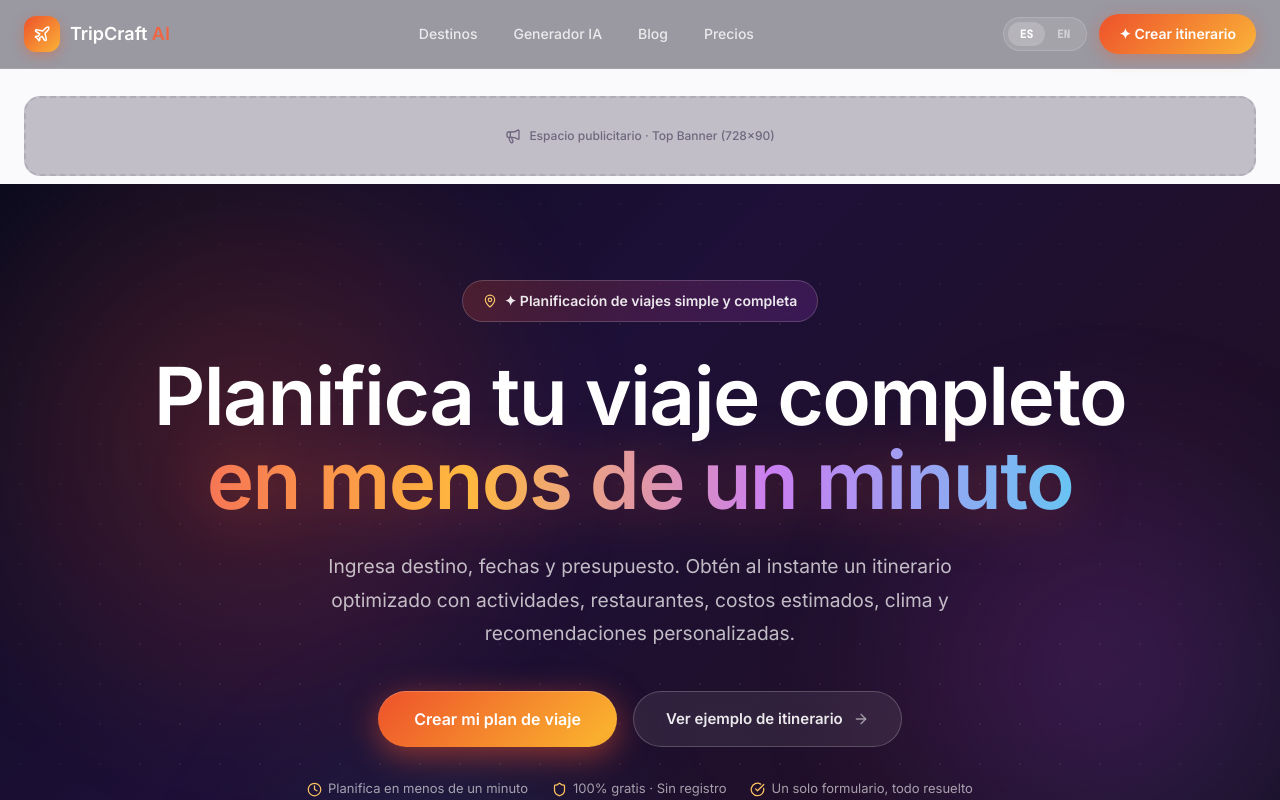
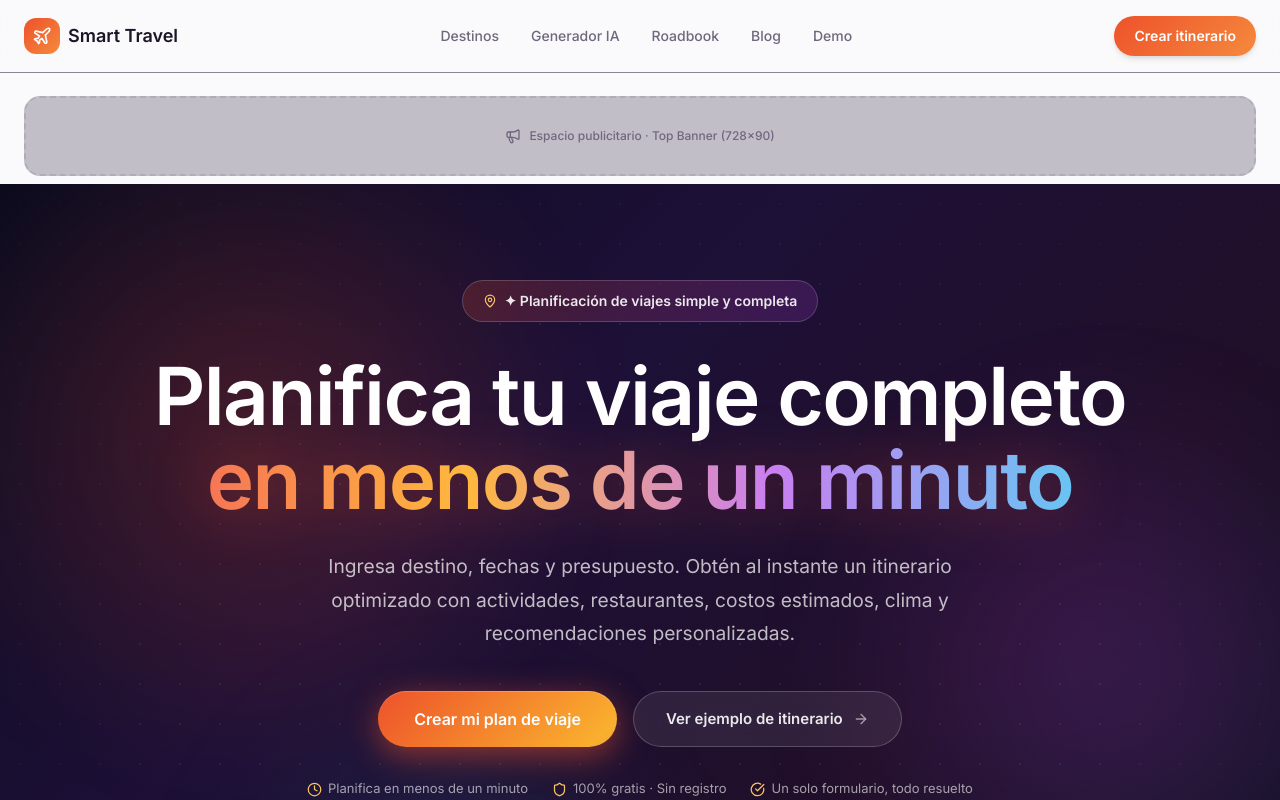
Before and after one commit to eduardodaza/paginaweblovable, a Next.js app in the folder cuenta-test-viajes-main/viajes-main/: page / in a window 1280 px wide. Shown: the top 800 px of the page. Built offline with nearby package versions, Linux system fonts and the light colour scheme.

Commit message:
Update Navbar.tsx

```diff
--- a/cuenta-test-viajes-main/viajes-main/src/components/landing/sections/Navbar.tsx
+++ b/cuenta-test-viajes-main/viajes-main/src/components/landing/sections/Navbar.tsx
@@ -1,134 +1,32 @@
-// Navbar.tsx — Navegación con indicador de scroll activo y menú mobile completo
 import { motion } from "framer-motion";
-import { Plane, Menu, X } from "lucide-react";
-import { useState, useEffect } from "react";
-import type { Locale } from "@/lib/types";
+import { Plane } from "lucide-react";
 
-interface Props { locale: Locale; onLocaleChange: (l: Locale) => void; }
-
-export function Navbar({ locale, onLocaleChange }: Props) {
-  const [mobileOpen, setMobileOpen] = useState(false);
-  const [scrolled, setScrolled] = useState(false);
-  const es = locale === "es";
-
-  useEffect(() => {
-    const handler = () => setScrolled(window.scrollY > 40);
-    window.addEventListener("scroll", handler, { passive: true });
-    return () => window.removeEventListener("scroll", handler);
-  }, []);
-
-  const links = [
-    { href: "#destinos",  label: es ? "Destinos"      : "Destinations"  },
-    { href: "#generador", label: es ? "Generador IA"  : "AI Generator"  },
-    { href: "#blog",      label: "Blog"                                  },
-    { href: "#precios",   label: es ? "Precios"        : "Pricing"       },
-  ];
-
+export function Navbar() {
   return (
     <motion.header
       initial={{ y: -20, opacity: 0 }}
       animate={{ y: 0, opacity: 1 }}
       transition={{ duration: 0.5 }}
-      className="fixed top-0 left-0 right-0 z-50 border-b transition-all duration-300"
-      style={{
-        background: scrolled ? "rgba(255,255,255,0.92)" : "rgba(10,8,25,0.4)",
-        backdropFilter: "blur(20px)",
-        borderColor: scrolled ? "rgba(0,0,0,0.08)" : "rgba(255,255,255,0.1)",
-      }}
+      className="fixed top-0 left-0 right-0 z-50 backdrop-blur-lg bg-background/70 border-b border-border/50"
     >
-      <nav className="max-w-7xl mx-auto px-6 py-3.5 flex items-center justify-between">
-
-        {/* Logo */}
-        <a href="#" className="flex items-center gap-2.5 font-bold text-lg group">
-          <span className="inline-flex items-center justify-center w-9 h-9 rounded-xl text-white group-hover:scale-105 transition-transform"
-            style={{ background: "linear-gradient(135deg, hsl(12 85% 55%), hsl(38 95% 60%))", boxShadow: "0 4px 12px hsl(12 85% 55% / 0.35)" }}>
-            <Plane style={{ width: 18, height: 18 }} />
+      <nav className="max-w-7xl mx-auto px-6 py-4 flex items-center justify-between">
+        <a href="#" className="flex items-center gap-2 font-bold text-lg">
+          <span className="inline-flex items-center justify-center w-9 h-9 rounded-xl text-primary-foreground" style={{ background: "var(--gradient-hero)" }}>
+            <Plane className="w-5 h-5" />
           </span>
-          <span style={{ color: scrolled ? "hsl(260 30% 12%)" : "#fff" }}>
-            TripCraft <span style={{ color: "hsl(12 85% 60%)" }}>AI</span>
-          </span>
+          <span>Smart Travel</span>
         </a>
-
-        {/* Desktop links */}
-        <ul className="hidden md:flex items-center gap-1 text-sm font-medium">
-          {links.map((l) => (
-            <li key={l.href}>
-              <a href={l.href}
-                className="px-4 py-2 rounded-full transition-all duration-200 hover:bg-white/10"
-                style={{ color: scrolled ? "hsl(260 10% 45%)" : "rgba(255,255,255,0.8)" }}
-                onMouseEnter={(e) => { e.currentTarget.style.color = scrolled ? "hsl(260 30% 12%)" : "#fff"; }}
-                onMouseLeave={(e) => { e.currentTarget.style.color = scrolled ? "hsl(260 10% 45%)" : "rgba(255,255,255,0.8)"; }}
-              >
-                {l.label}
-              </a>
-            </li>
-          ))}
+        <ul className="hidden md:flex items-center gap-8 text-sm font-medium text-muted-foreground">
+          <li><a href="#destinos" className="hover:text-foreground transition">Destinos</a></li>
+          <li><a href="#generador" className="hover:text-foreground transition">Generador IA</a></li>
+          <li><a href="/roadbook" className="hover:text-foreground transition">Roadbook</a></li>
+          <li><a href="#blog" className="hover:text-foreground transition">Blog</a></li>
+          <li><a href="#demo" className="hover:text-foreground transition">Demo</a></li>
         </ul>
-
-        {/* Derecha */}
-        <div className="flex items-center gap-3">
-          {/* Selector idioma */}
-          <div className="hidden md:flex rounded-full p-1 text-[11px] font-mono border"
-            style={{
-              background: scrolled ? "rgba(0,0,0,0.05)" : "rgba(255,255,255,0.1)",
-              borderColor: scrolled ? "rgba(0,0,0,0.08)" : "rgba(255,255,255,0.15)",
-            }}>
-            {(["es", "en"] as Locale[]).map((loc) => (
-              <button key={loc} onClick={() => onLocaleChange(loc)}
-                className="px-3 py-1 rounded-full transition-all font-semibold"
-                style={{
-                  background: locale === loc ? (scrolled ? "#fff" : "rgba(255,255,255,0.2)") : "transparent",
-                  color: locale === loc ? (scrolled ? "hsl(260 30% 12%)" : "#fff") : (scrolled ? "hsl(260 10% 55%)" : "rgba(255,255,255,0.5)"),
-                  boxShadow: locale === loc && scrolled ? "0 1px 4px rgba(0,0,0,0.1)" : "none",
-                }}>
-                {loc.toUpperCase()}
-              </button>
-            ))}
-          </div>
-
-          <a href="#generador"
-            className="hidden md:inline-flex items-center gap-1.5 text-sm font-bold px-5 py-2.5 rounded-full text-white shadow-md hover:opacity-90 hover:scale-[1.02] transition-all"
-            style={{ background: "linear-gradient(135deg, hsl(12 85% 55%), hsl(38 95% 60%))", boxShadow: "0 4px 16px hsl(12 85% 55% / 0.35)" }}>
-            ✦ {es ? "Crear itinerario" : "Create itinerary"}
-          </a>
-
-          {/* Hamburguesa */}
-          <button className="md:hidden p-2 rounded-lg transition"
-            style={{ color: scrolled ? "hsl(260 30% 12%)" : "#fff" }}
-            onClick={() => setMobileOpen(!mobileOpen)}>
-            {mobileOpen ? <X style={{ width: 20, height: 20 }} /> : <Menu style={{ width: 20, height: 20 }} />}
-          </button>
-        </div>
+        <a href="#generador" className="text-sm font-semibold px-5 py-2.5 rounded-full text-primary-foreground shadow-md hover:opacity-90 transition" style={{ background: "var(--gradient-hero)" }}>
+          Crear itinerario
+        </a>
       </nav>
-
-      {/* Mobile dropdown */}
-      {mobileOpen && (
-        <div className="md:hidden border-t px-6 py-4 space-y-1"
-          style={{ borderColor: "rgba(0,0,0,0.07)", background: "rgba(255,255,255,0.97)", backdropFilter: "blur(20px)" }}>
-          {links.map((l) => (
-            <a key={l.href} href={l.href} onClick={() => setMobileOpen(false)}
-              className="block px-3 py-2.5 rounded-xl text-sm font-medium hover:bg-black/5 transition"
-              style={{ color: "hsl(260 30% 12%)" }}>
-              {l.label}
-            </a>
-          ))}
-          <div className="pt-3 flex items-center gap-3">
-            <div className="flex bg-black/5 rounded-full p-1 text-[11px] font-mono border" style={{ borderColor: "rgba(0,0,0,0.06)" }}>
-              {(["es", "en"] as Locale[]).map((loc) => (
-                <button key={loc} onClick={() => onLocaleChange(loc)}
-                  className={`px-3 py-1 rounded-full transition-all ${locale === loc ? "bg-white shadow-sm font-semibold" : "text-muted"}`}>
-                  {loc.toUpperCase()}
-                </button>
-              ))}
-            </div>
-            <a href="#generador" onClick={() => setMobileOpen(false)}
-              className="flex-1 text-center text-sm font-bold px-4 py-2.5 rounded-full text-white"
-              style={{ background: "linear-gradient(135deg, hsl(12 85% 55%), hsl(38 95% 60%))" }}>
-              {es ? "✦ Crear itinerario" : "✦ Create itinerary"}
-            </a>
-          </div>
-        </div>
-      )}
     </motion.header>
   );
 }
```
